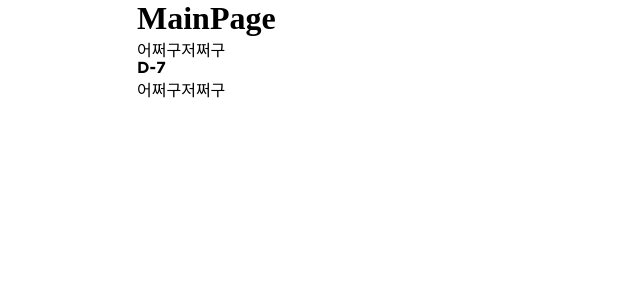
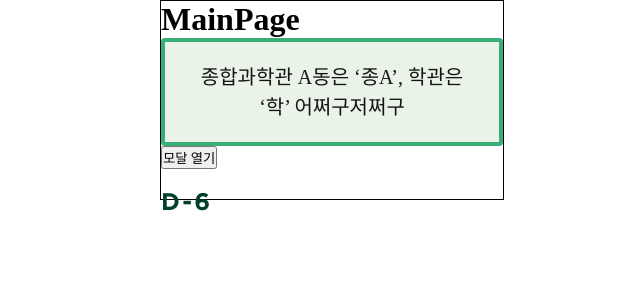
Before and after one commit to SSSSSSu3834/EDAY-FRONT, a React (Create React App) app: page / in a window 1280 px wide. Shown: the top 300 px of the page, without its empty margins (308-948 px from the left). Built offline with nearby package versions, Linux system fonts and the light colour scheme; a web font is replaced by a local one.

Commit message:
✨ : 공용 컴포넌트 Dday, Modal 생성

```diff
--- /dev/null
+++ b/src/components/_common/Dday.jsx
@@ -0,0 +1,29 @@
+import React from 'react';
+import styled from 'styled-components';
+
+const Dday = props => {
+    const { num, isGreen } = props;
+    return (
+        <Container>
+            <Text style={{ color: isGreen ? 'var(--green3)' : 'var(--black)' }}>
+                {`D-${num}`}
+            </Text>
+        </Container>
+    );
+};
+
+export default Dday;
+
+const Container = styled.div`
+    position: relative;
+    width: 60px;
+    height: 30px;
+`;
+const Text = styled.div`
+    position: absolute;
+    top: 22px;
+    font-family: 'GothamBold';
+    font-size: 24px;
+    letter-spacing: 2.4px;
+    text-align: center;
+`;
--- /dev/null
+++ b/src/components/_common/GreenBorderBox.jsx
@@ -0,0 +1,27 @@
+import React from 'react';
+import styled from 'styled-components';
+
+const GreenBorderBox = props => {
+    const { children } = props;
+    return <Container>{children}</Container>;
+};
+
+export default GreenBorderBox;
+
+const Container = styled.div`
+    background-color: var(--green1);
+    border-radius: 0.25rem;
+    border: 4px solid var(--green2);
+    display: flex;
+    flex-direction: column;
+    justify-content: center;
+    align-items: center;
+
+    padding: 20px;
+    color: var(--black);
+    text-align: center;
+    font-family: NanumBarunpen;
+    font-size: 1.25rem;
+    line-height: 150%;
+    word-break: keep-all;
+`;
--- /dev/null
+++ b/src/components/_common/Modal.jsx
@@ -0,0 +1,121 @@
+import React, { useEffect } from 'react';
+import styled from 'styled-components';
+import GreenBorderBox from './GreenBorderBox';
+import SmallBtn from './SmallBtn';
+
+const Modal = props => {
+    const {
+        isModalOpen,
+        closer,
+        btn,
+        btntext1,
+        btntext2,
+        maintext,
+        onClick1,
+        onClick2,
+    } = props;
+    useEffect(() => {
+        document.body.style.cssText = `
+              position: fixed;
+              top: -${window.scrollY}px;
+              overflow-y: scroll;
+              width: 100%;`;
+        return () => {
+            const scrollY = document.body.style.top;
+            document.body.style.cssText = '';
+            window.scrollTo(0, parseInt(scrollY || '0', 10) * -1);
+        };
+    }, []);
+    console.log(onClick1, onClick2);
+    return (
+        <>
+            {isModalOpen ? (
+                <Container>
+                    <Background onClick={closer} />
+                    <ModalBlock>
+                        <GreenBorderBox>
+                            <Text>{maintext}</Text>
+                            {btn === '2' ? (
+                                <BtnContainer>
+                                    <SmallBtn
+                                        isRed={true}
+                                        text={btntext1}
+                                        onClick={onClick1}
+                                    />
+                                    <SmallBtn
+                                        isRed={false}
+                                        text={btntext2}
+                                        onClick={onClick2}
+                                    />
+                                </BtnContainer>
+                            ) : btn === '1' ? (
+                                <SmallBtn
+                                    isRed={true}
+                                    text={btntext1}
+                                    onClick={onClick1}
+                                />
+                            ) : null}
+                        </GreenBorderBox>
+                    </ModalBlock>
+                </Container>
+            ) : null}
+        </>
+    );
+};
+
+export default Modal;
+
+const Container = styled.div`
+    position: fixed;
+    width: 100%;
+    height: 100%;
+    z-index: 100;
+    top: 0;
+    left: 0;
+    display: flex;
+    align-items: center;
+    justify-content: center;
+    background-color: transparent;
+`;
+const Background = styled.div`
+    position: fixed;
+    width: 100%;
+    height: 100%;
+    background-color: rgba(0, 0, 0, 0.8);
+    animation: modal-bg-show 0.3s;
+    @keyframes modal-bg-show {
+        from {
+            opacity: 0;
+        }
+        to {
+            opacity: 1;
+        }
+    }
+`;
+const ModalBlock = styled.div`
+    position: relative;
+    width: calc(100% - 48px);
+    animation: modal-show 0.3s;
+    @keyframes modal-show {
+        from {
+            opacity: 0;
+            margin-top: -20px;
+        }
+        to {
+            opacity: 1;
+            margin-top: 0;
+        }
+    }
+`;
+const Text = styled.div`
+    color: var(--black);
+    text-align: center;
+    font-family: Pretendard;
+    font-size: 16px;
+    font-weight: 600;
+`;
+const BtnContainer = styled.div`
+    display: flex;
+    align-items: center;
+    gap: 30px;
+`;
--- /dev/null
+++ b/src/components/_common/SmallBtn.jsx
@@ -0,0 +1,33 @@
+import React from 'react';
+import styled from 'styled-components';
+
+const SmallBtn = props => {
+    const { isRed, text, onClick } = props;
+    return (
+        <Container
+            style={{ backgroundColor: isRed ? 'var(--pink)' : 'var(--gray2)' }}
+            onClick={onClick}
+        >
+            <Text>{text}</Text>
+        </Container>
+    );
+};
+
+export default SmallBtn;
+
+const Container = styled.div`
+    width: 56px;
+    height: 36px;
+    display: flex;
+    justify-content: center;
+    align-items: center;
+    border-radius: 8px;
+    margin-top: 10px;
+`;
+const Text = styled.div`
+    color: var(--white);
+    text-align: center;
+    font-family: Pretendard;
+    font-size: 16px;
+    font-weight: 600;
+`;
--- a/src/pages/MainPage.jsx
+++ b/src/pages/MainPage.jsx
@@ -1,14 +1,49 @@
-import React from 'react';
+import React, { useState } from 'react';
+import styled from 'styled-components';
+import GreenBorderBox from '../components/_common/GreenBorderBox';
+import Modal from '../components/_common/Modal';
+import Dday from '../components/_common/Dday';
 
 const MainPage = () => {
+    const [isModalOpen, setIsModalOpen] = useState(false);
+    const opener = () => setIsModalOpen(true);
+    const closer = () => setIsModalOpen(false);
+    const yes = () => console.log('확인 버튼');
     return (
-        <>
-            <h1>MainPage</h1>
-            <p>어쩌구저쩌구</p>
-            <p style={{ fontFamily: 'GothamBold' }}>D-7</p>
-            <p style={{ fontFamily: 'NanumBarunpen' }}>어쩌구저쩌구</p>
-        </>
+        <Wrapper>
+            <Container>
+                <h1>MainPage</h1>
+                <GreenBorderBox>
+                    종합과학관 A동은 ‘종A’, 학관은 ‘학’ 어쩌구저쩌구
+                </GreenBorderBox>
+                <button onClick={opener}>모달 열기</button>
+                <Dday num='6' isGreen={true} />
+            </Container>
+            {isModalOpen ? (
+                <Modal
+                    isModalOpen={isModalOpen}
+                    closer={closer}
+                    btn='2'
+                    btntext1='아니요'
+                    btntext2='네'
+                    maintext='정말 탈퇴하시겠습니까?'
+                    onClick1={closer}
+                    onClick2={yes}
+                />
+            ) : null}
+        </Wrapper>
     );
 };
 
 export default MainPage;
+
+const Wrapper = styled.div`
+    display: flex;
+    flex-direction: column;
+    align-items: center;
+    width: 100%;
+`;
+const Container = styled.div`
+    border: 1px solid #000;
+    width: calc(100% - 48px);
+`;
```
Also changed, not shown: src/components/_common/a.txt (deleted).
